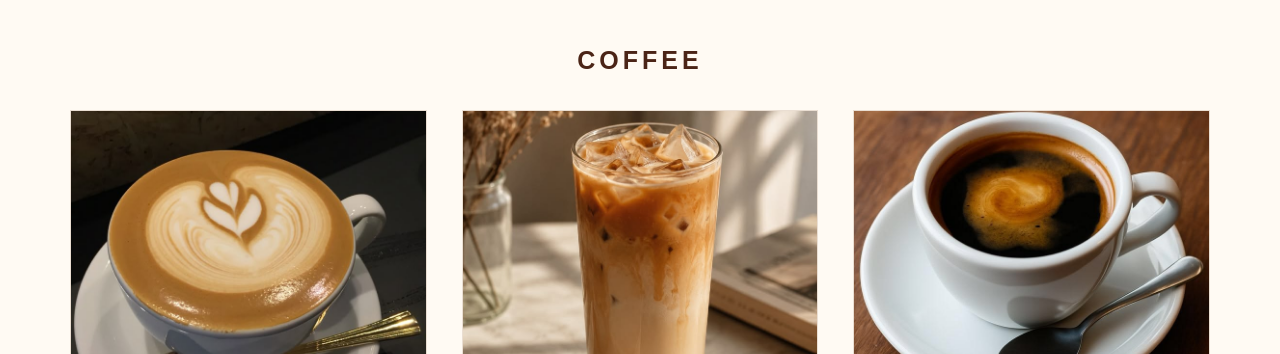
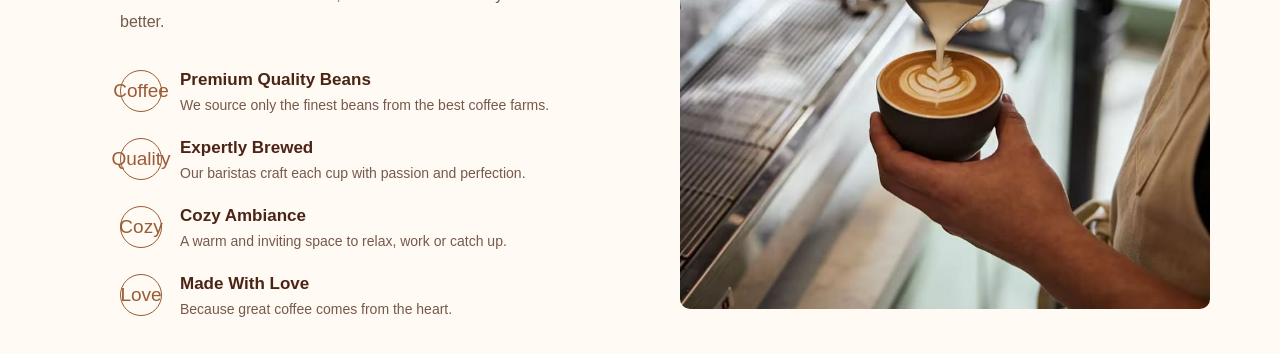
Before and after one commit to SamruddhiRaskar/brewed-for-u, a React (Vite) app: page / in a window 1280 px wide. Shown: the part 1006-1360 px from the top of the page. Built offline with nearby package versions, Linux system fonts and the light colour scheme.

Commit message:
Fix WhyChooseUsTemp component

```diff
--- a/src/App.jsx
+++ b/src/App.jsx
@@ -3,7 +3,7 @@ import { BrowserRouter, Routes, Route } from 'react-router-dom'
 
 import Navbar from './components/Navbar'
 import Hero from './components/Hero'
-import WhyChooseUs from './components/WhyChooseUs.jsx.'
+import WhyChooseUs from './components/WhyChooseUsTemp.jsx'
 import Menu from './components/Menu'
 import Cart from './components/Cart'
 import Feedback from './components/Feedback'
--- a/src/components/WhyChooseUs.jsx
+++ b/src/components/WhyChooseUsTemp.jsx
@@ -23,7 +23,7 @@ function WhyChooseUs() {
         <div className="why-points">
 
           <div className="why-point">
-            <div className="why-icon">☕</div>
+            <div className="why-icon">Coffee</div>
 
             <div>
               <h3>Premium Quality Beans</h3>
@@ -35,7 +35,7 @@ function WhyChooseUs() {
           </div>
 
           <div className="why-point">
-            <div className="why-icon">◉</div>
+            <div className="why-icon">Quality</div>
 
             <div>
               <h3>Expertly Brewed</h3>
@@ -47,7 +47,7 @@ function WhyChooseUs() {
           </div>
 
           <div className="why-point">
-            <div className="why-icon">♡</div>
+            <div className="why-icon">Cozy</div>
 
             <div>
               <h3>Cozy Ambiance</h3>
@@ -59,7 +59,7 @@ function WhyChooseUs() {
           </div>
 
           <div className="why-point">
-            <div className="why-icon">♥</div>
+            <div className="why-icon">Love</div>
 
             <div>
               <h3>Made With Love</h3>
```
